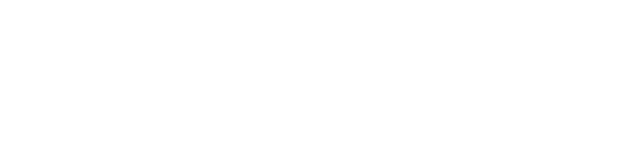
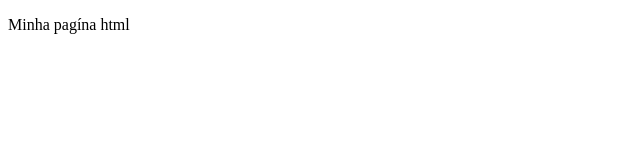
Before and after one commit to guilhermepradobr/projetoteste, a plain HTML site: page index.html in a window 1280 px wide. Shown: the whole page, without its empty margins (0-640 px from the left). Drawn offline with Linux system fonts and the light colour scheme.

Commit message:
adicionando o paragrafo no meu site

```diff
--- a/index.html
+++ b/index.html
@@ -4,6 +4,6 @@
     <title>Título da pagína</title>
 </head>
 <body>
-
+    <p>Minha pagína html</p>
 </body>
 </html>
```
